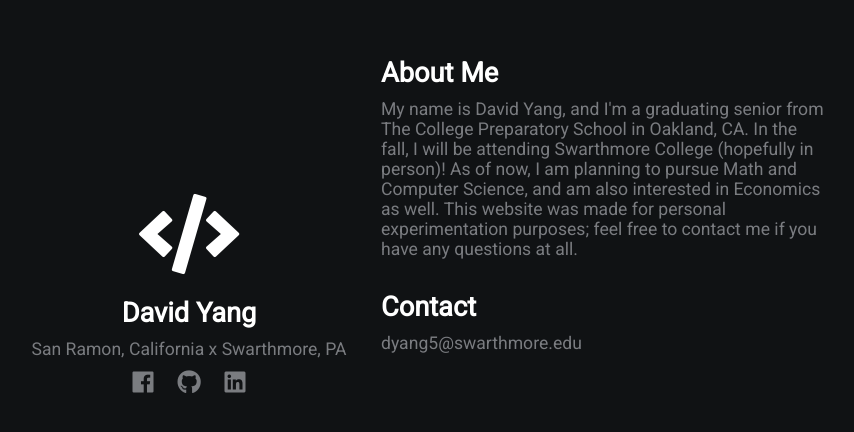
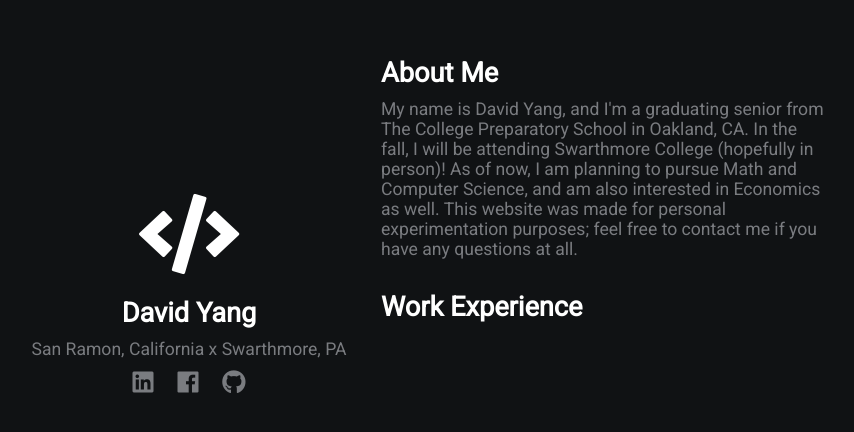
Before and after one commit to dyang5/Webpage, a plain HTML site: page index.html in a window 1280 px wide. Shown: the part 126-558 px from the top of the page, without its empty margins (259-1113 px from the left). Drawn offline with Linux system fonts and the light colour scheme.

Commit message:
Update index.html

```diff
--- a/index.html
+++ b/index.html
@@ -14,16 +14,16 @@
             <i class="fas fa-code fa-5x white"></i>
             <h2>David Yang</h2>
             <p>San Ramon, California x Swarthmore, PA</p>
+            <a href="https://www.linkedin.com/in/dyang5"><i class="fab fa-linkedin"></i></a>
             <a href="https://www.facebook.com/bot.dyang/"><i class="fab fa-facebook"></i></a>
             <a href="github.com/dyang5"><i class="fab fa-github"></i></a>
-            <a href="www.linkedin.com/in/dyang5"><i class="fab fa-linkedin"></i></a>
         </div>
         <div class="section-2">
             <h2>About Me</h2>
             <p> My name is David Yang, and I'm a graduating senior from The College Preparatory School in Oakland, CA. In the fall, I will be attending Swarthmore College (hopefully in person)! As of now, I am planning to pursue Math and Computer Science, and am also interested in Economics as well. This website was made for personal experimentation purposes; feel free to contact me if you have any questions at all. </p>
 
-            <h2>Contact</h2>
-            <p>dyang5@swarthmore.edu</p>
+            <h2>Work Experience</h2>
+            <p></p>
         </div>
     </div>
 </body>
```
